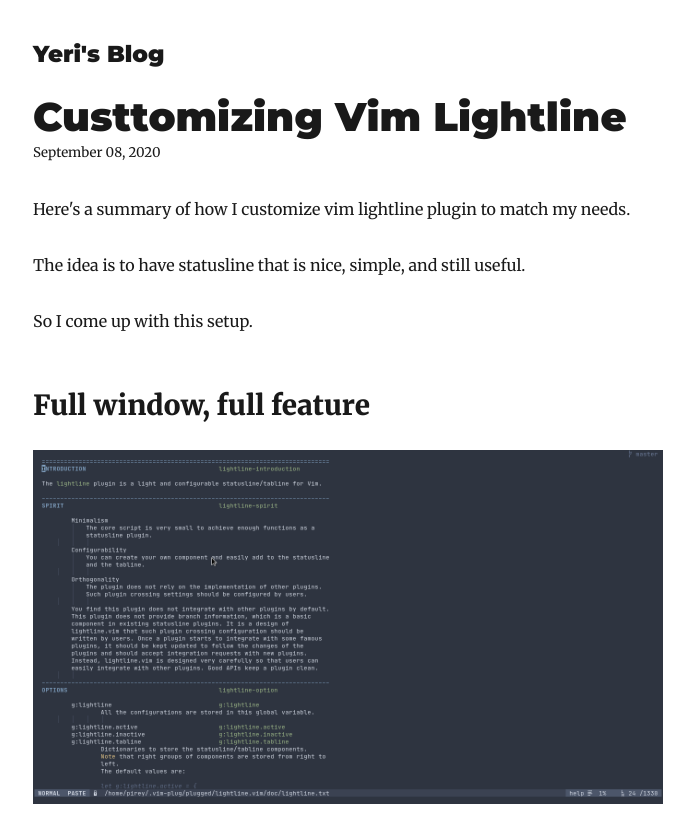
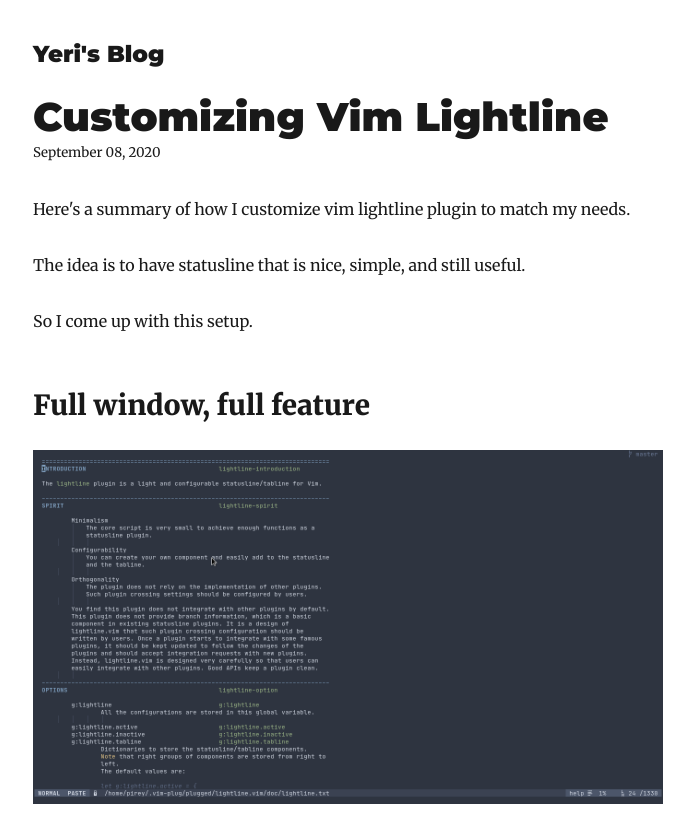
Before and after one commit to pirey/blog, a Gatsby site: page /customizing-vim-lightline/ in a window 1280 px wide. Shown: the top 815 px of the page, without its empty margins (292-986 px from the left). Built offline with nearby package versions, Linux system fonts and the light colour scheme; Gatsby itself is replaced by a stand-in of ours; some packages are replaced by stand-ins of ours.

Commit message:
fix typo

```diff
--- a/content/blog/customizing-vim-lightline/index.md
+++ b/content/blog/customizing-vim-lightline/index.md
@@ -1,5 +1,5 @@
 ---
-title: Custtomizing Vim Lightline
+title: Customizing Vim Lightline
 date: "2020-09-09T00:03:22+0700"
 description: "Here's a summary of how I customize vim lightline plugin to match my needs."
 ---
```
